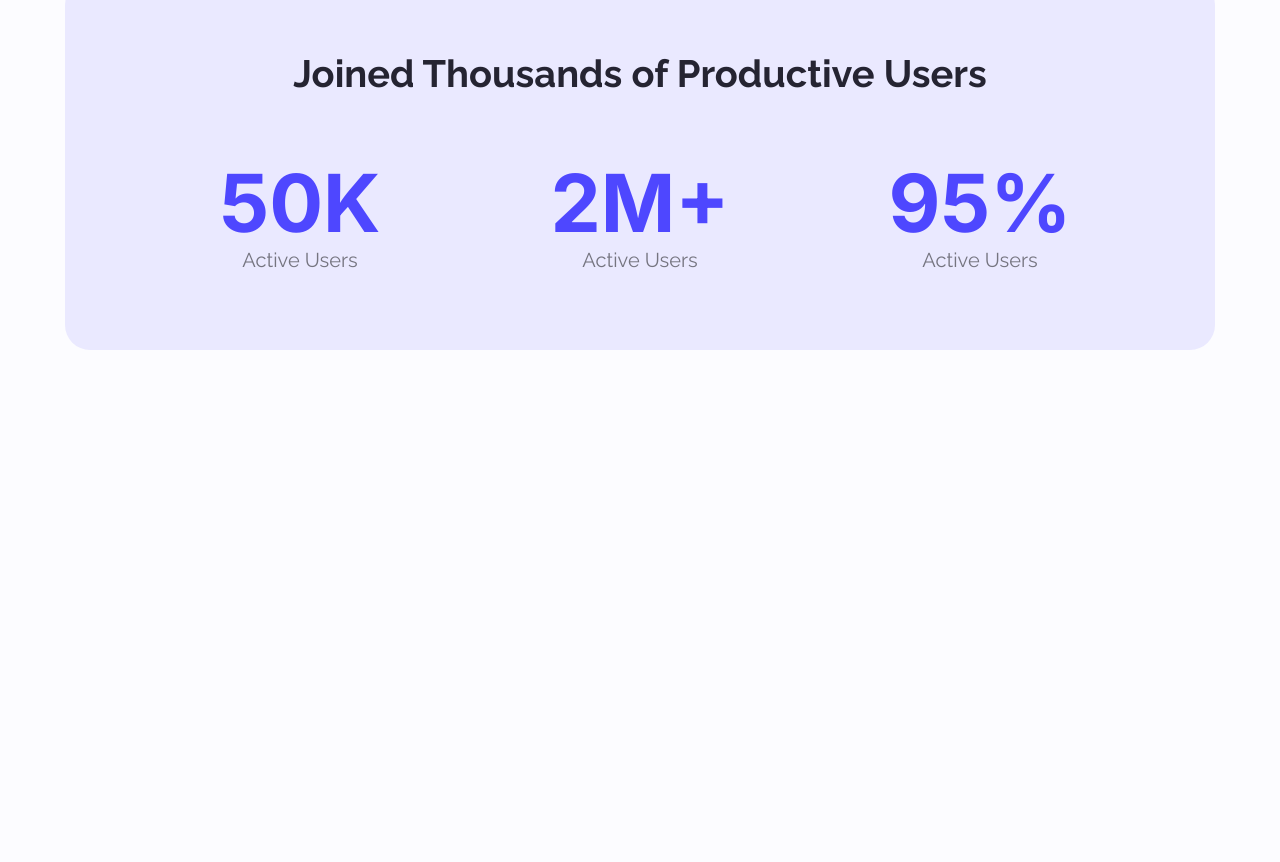
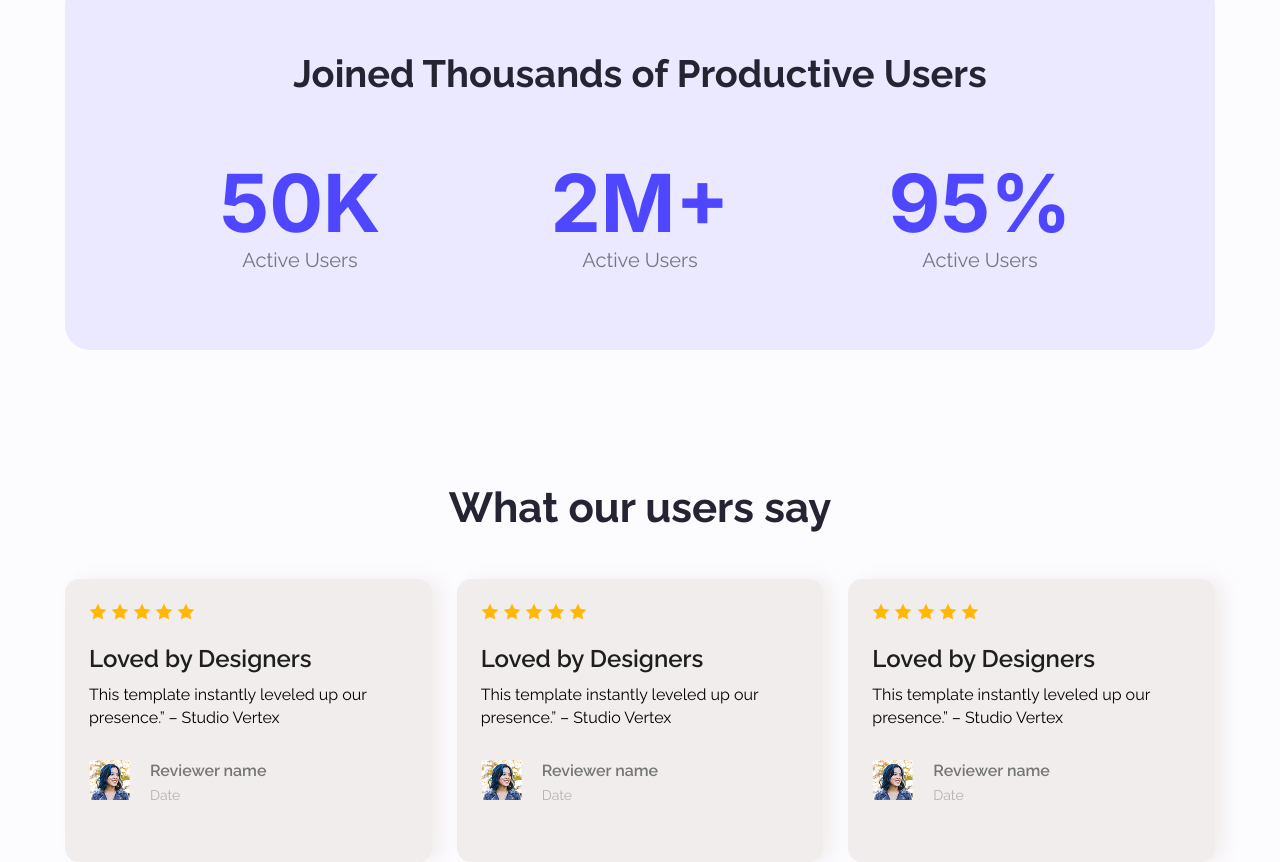
Before and after one commit to omor244/Frist-Assignment, a plain HTML site: page index.html in a window 1280 px wide. Shown: the part 1384-2246 px from the top of the page. Before the commit the page ends 1742 px from the top, so only its background shows below. Drawn offline with Linux system fonts and the light colour scheme.

Commit message:
added about user

```diff
--- a/index.html
+++ b/index.html
@@ -69,6 +69,87 @@
                 </div>
             </div>
         </section>
+        <!-- this user about section -->
+         <section class="about-user-container">
+            <h2 class="about-user-title">What our users say</h2>
+           <div class="user-card display-flex">
+            <!-- card-1 -->
+            <div class="card ">
+           <div class="card-img">
+              <img src="Assets/icon-star.png" alt="">
+             <img src="Assets/icon-star.png" alt="">
+             <img src="Assets/icon-star.png" alt="">
+             <img src="Assets/icon-star.png" alt="">
+             <img src="Assets/icon-star.png" alt="">
+           </div>
+             <h2 class="card-title">Loved by Designers</h2>
+             <p class="card-description">This template instantly leveled up our presence.” – Studio Vertex</p>
+
+             <div class="card-user  display-flex">
+
+                    <div>
+                           <img class="card-img" src="Assets/avatar.png" alt="">
+                    </div>
+
+                    <div>
+                        <h3 class="card-user-name">Reviewer name</h3>
+                    <p class="card-user-role">Date</p>
+                    </div>
+
+            </div>
+            </div>
+            <!-- card-2 -->
+             <div class="card ">
+           <div class="card-img">
+              <img src="Assets/icon-star.png" alt="">
+             <img src="Assets/icon-star.png" alt="">
+             <img src="Assets/icon-star.png" alt="">
+             <img src="Assets/icon-star.png" alt="">
+             <img src="Assets/icon-star.png" alt="">
+           </div>
+             <h2 class="card-title">Loved by Designers</h2>
+             <p class="card-description">This template instantly leveled up our presence.” – Studio Vertex</p>
+
+             <div class="card-user  display-flex">
+
+                    <div>
+                           <img class="card-img" src="Assets/avatar.png" alt="">
+                    </div>
+
+                    <div>
+                        <h3 class="card-user-name">Reviewer name</h3>
+                    <p class="card-user-role">Date</p>
+                    </div>
+
+            </div>
+            </div>
+             <!-- card-3 -->
+              <div class="card ">
+           <div class="card-img">
+              <img src="Assets/icon-star.png" alt="">
+             <img src="Assets/icon-star.png" alt="">
+             <img src="Assets/icon-star.png" alt="">
+             <img src="Assets/icon-star.png" alt="">
+             <img src="Assets/icon-star.png" alt="">
+           </div>
+             <h2 class="card-title">Loved by Designers</h2>
+             <p class="card-description">This template instantly leveled up our presence.” – Studio Vertex</p>
+
+             <div class="card-user  display-flex">
+
+                    <div>
+                           <img class="card-img" src="Assets/avatar.png" alt="">
+                    </div>
+
+                    <div>
+                        <h3 class="card-user-name">Reviewer name</h3>
+                    <p class="card-user-role">Date</p>
+                    </div>
+
+            </div>
+            </div>
+              </div>
+         </section>
     </main>
     <footer>
 
--- a/styles/styles.css
+++ b/styles/styles.css
@@ -172,7 +172,73 @@ main{
 }
 /* end-user-section */
 
+/* user-about-section */
 
+.about-user-container{
+    max-width: 1150px;
+    height: 320px;
+    margin: 0 auto;
+    margin-top: 137px;
+
+}
+.about-user-title{
+    font-size: 42px;
+    font-weight: 700;
+    color: #252432;
+    line-height: 100%;
+    text-align: center;
+}
+.user-card{
+    margin-top: 50px;
+
+    gap: 25px;
+    justify-content: center;
+
+}
+.card{
+    background-color: #F2EDED;
+    width: 820px;
+    height: 235px;
+
+    box-shadow: 10px 0 20px #F2EDED;
+    border-radius: 14px;
+    padding: 24px;
+}
+.card-title{
+font-size: 24px;
+font-weight: 600;
+color: #1E1E1E;
+height: 20px;
+
+}
+.card-description{
+    font-weight: 400;
+    font-size: 16px;
+    line-height: 140%;
+    height: 44px;
+}
+.card-user{
+    align-items: center;
+    gap: 20px;
+}
+.card-user-info{
+    width: 280px;
+    height: 45px;
+}
+.card-user-name{
+    font-weight: 600;
+    font-size: 16px;
+    line-height: 140%;
+    color: #757575;
+    height: 10px;
+}
+.card-user-role{
+    font-weight: 400;
+    font-size: 14px;
+    line-height: 140%;
+    color: #B3B3B3;
+
+}
 
 
 
```
